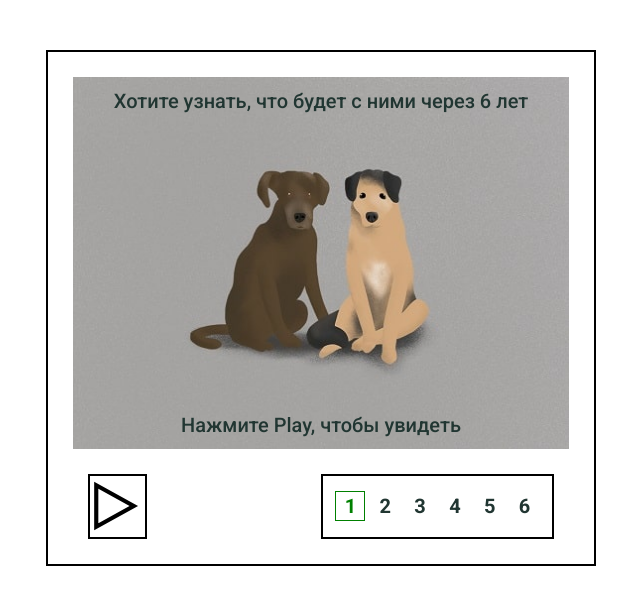
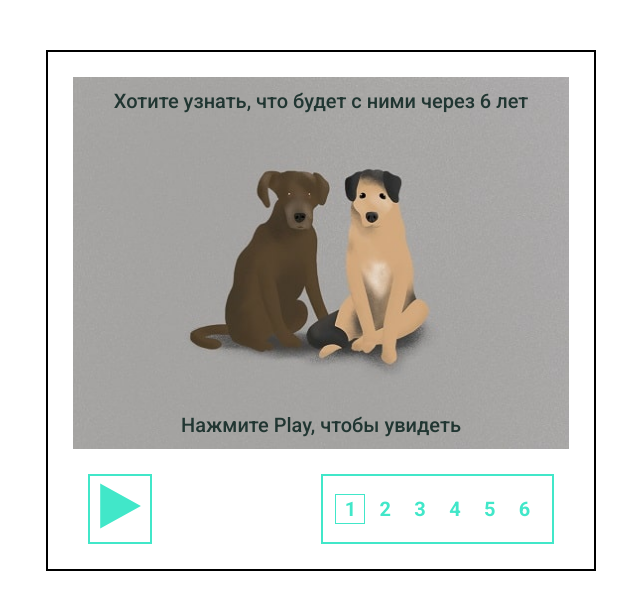
Before and after one commit to Anton1922/simple-slider, a website: page dist/index.html in a window 1280 px wide. Shown: the whole page, without its empty margins (319-959 px from the left). Drawn offline with nearby package versions, Linux system fonts and the light colour scheme; files that its build step writes are made by us from their sources.

Commit message:
small changes

```diff
--- a/src/sass/components/_slider.scss
+++ b/src/sass/components/_slider.scss
@@ -7,6 +7,7 @@
 
 	&__container-image {
 		position: relative;
+		height: 372px;
 
 		&--disabled {
 			display: none;
@@ -39,18 +40,20 @@
 	}
 
 	&__button-play {
-		padding: 5px 5px 0 0;
-		border: 2px solid #000;
+		padding: 5px 5px 5px 5px;
+		border: 2px solid $green;
+		//background-color:
 		cursor: pointer;
 	}
 	&__button-play svg {
-		fill: #fff;
-		stroke: #000;
-		stroke-width: 2px;
+		fill: $green;
+		stroke: $green;
+		stroke-width: 1px;
 	}
 
 	&__button-play:hover svg {
-		stroke: green;
+		fill: $green-hover;
+		stroke: $green-hover;
 	}
 
 	&__numbering {
@@ -59,8 +62,8 @@
 		align-items: center;
 		padding: 0 10px;
 		width: 50%;
-		border: 2px solid #000;
-
+		border: 2px solid $green;
+		color: $green;
 	}
 
 	&__container-number {
@@ -75,13 +78,20 @@
 		cursor: pointer;
 
 		&--checked {
-			border: 1px solid green;
-			color: green;
+			border: 1px solid $green;
+			color: $green;
 		}
 	}
 
 	&__container-number:hover &__number {
 
-		color: green;
+		//color: green;
+	}
+
+	&__number {
+
+		&:hover {
+			color: $green-hover;
+		}
 	}
 }
```
